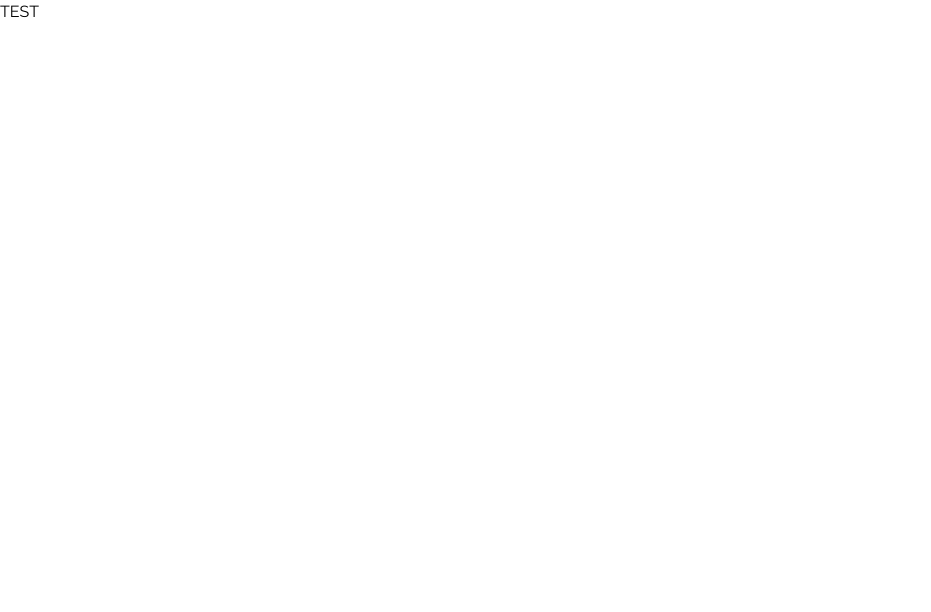
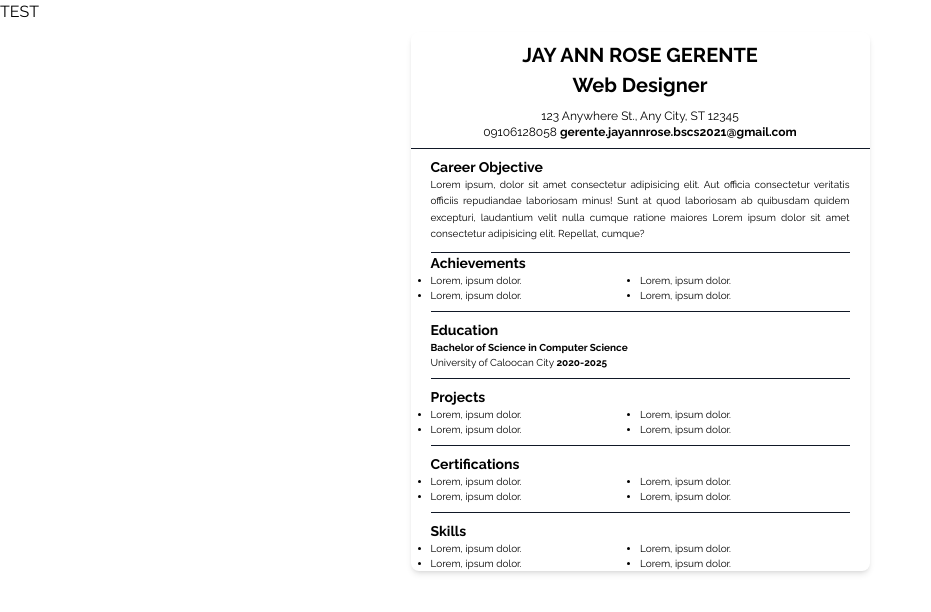
Before and after one commit to egoRockU/ft-portfolios, a React (Vite) app: page /test in a window 1280 px wide. Shown: the top 612 px of the page, without its empty margins (0-931 px from the left). Built offline with nearby package versions, Linux system fonts and the light colour scheme.

Commit message:
added harverd resume

```diff
--- a/src/pages/Test.jsx
+++ b/src/pages/Test.jsx
@@ -15,7 +15,79 @@ function App() {
         <button onClick={handleDownload}>TEST</button>
       </div>
       {/* Place your resume here */}
+      <div className="container max-w-[459px] bg-white mx-auto shadow-md my-2 rounded-lg font-serif">
+        <div className="text-center font-bold text-[20px] py-2">
+          <h1>JAY ANN ROSE GERENTE</h1>
+          <p>Web Designer</p>
+        </div>
+        <div className="text-center text-xs">
+          <p>123 Anywhere St., Any City, ST 12345</p>
+          <p>09106128058 <span className="font-bold">gerente.jayannrose.bscs2021@gmail.com</span></p>
+          <hr className="my-2 border-gray-900" />
+        </div>
 
+        <div className="mx-5">
+          <p className="text-header text-sm font-bold">Career Objective</p>
+          <p className="text-[10px] text-justify leading-relaxed">Lorem ipsum, dolor sit amet consectetur adipisicing elit. Aut officia consectetur veritatis officiis repudiandae laboriosam minus! Sunt at quod laboriosam ab quibusdam quidem excepturi, laudantium velit nulla cumque ratione maiores Lorem ipsum dolor sit amet consectetur adipisicing elit. Repellat, cumque?</p>
+          <hr className="mt-2.5 border-gray-900 w-[100%] mx-auto" />
+
+          <p className="text-header text-sm font-bold">Achievements</p>
+          <div className="list-container flex">
+            <ul className="left-list text-[10px] flex-1">
+              <li className="list-disc">Lorem, ipsum dolor.</li>
+              <li className="list-disc">Lorem, ipsum dolor.</li>
+            </ul>
+            <ul className="right-list text-[10px] flex-1 list-disc">
+              <li>Lorem, ipsum dolor.</li>
+              <li>Lorem, ipsum dolor.</li>
+            </ul>
+          </div>
+          <hr className="my-2 border-gray-900 w-[100%] mx-auto" />
+
+          <p className="text-header text-sm font-bold ">Education</p>
+          <strong><p className="text-[10px]">Bachelor of Science in Computer Science</p></strong>
+          <p className="text-[10px]">University of Caloocan City <strong>2020-2025</strong></p>
+          <hr className="my-2 border-gray-900 w-[100%] mx-auto" />
+
+          <p className="text-header text-sm font-bold">Projects</p>
+          <div className="list-container flex">
+            <ul className="left-list text-[10px] flex-1 list-disc">
+              <li>Lorem, ipsum dolor.</li>
+              <li>Lorem, ipsum dolor.</li>
+            </ul>
+            <ul className="right-list text-[10px] flex-1 list-disc">
+              <li>Lorem, ipsum dolor.</li>
+              <li>Lorem, ipsum dolor.</li>
+            </ul>
+          </div>
+          <hr className="my-2 border-gray-900 w-[100%] mx-auto" />
+
+          <p className="text-header text-sm font-bold">Certifications</p>
+          <div className="list-container flex">
+            <ul className="left-list text-[10px] flex-1 list-disc">
+              <li>Lorem, ipsum dolor.</li>
+              <li>Lorem, ipsum dolor.</li>
+            </ul>
+            <ul className="right-list text-[10px] flex-1 list-disc">
+              <li>Lorem, ipsum dolor.</li>
+              <li>Lorem, ipsum dolor.</li>
+            </ul>
+          </div>
+          <hr className="my-2 border-gray-900 w-[100%] mx-auto" />
+
+          <p className="text-header text-sm font-bold">Skills</p>
+          <div className="list-container flex">
+            <ul className="left-list text-[10px] flex-1 list-disc">
+              <li>Lorem, ipsum dolor.</li>
+              <li>Lorem, ipsum dolor.</li>
+            </ul>
+            <ul className="right-list text-[10px] flex-1 list-disc">
+              <li>Lorem, ipsum dolor.</li>
+              <li>Lorem, ipsum dolor.</li>
+            </ul>
+          </div>
+        </div>
+      </div>
       {/* ---------------------- */}
     </>
   );
```
